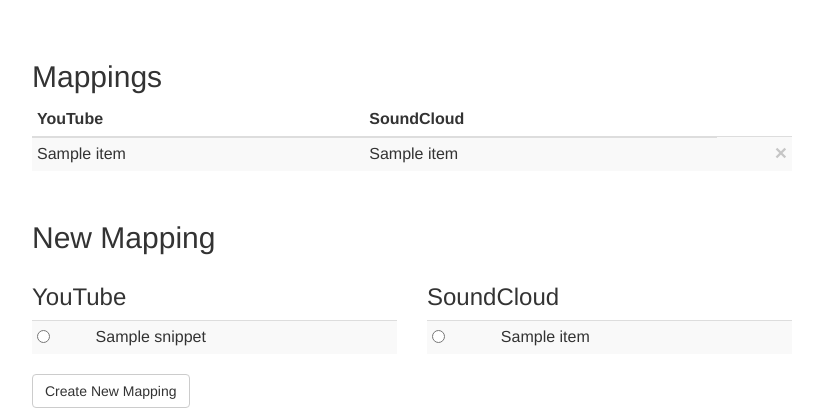
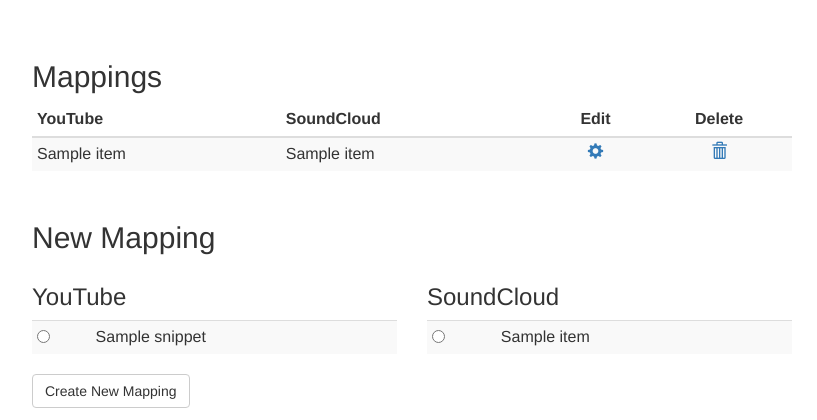
Before and after one commit to AdamPrimer/YouTube2SoundCloud, a Flask app: template templates/admin_playlist.html in a window 1280 px wide. Shown: the top 420 px of the page, without its empty margins (228-1045 px from the left). Run offline with Flask 2, Linux system fonts and the light colour scheme; the template is opened without the code that fills it: most values are stand-ins (such as "Sample title", 1, 10 or a date in 2020); some libraries are stand-ins or nearby versions.

Commit message:
Updated admin playlist page to have nice edit/delete icons for mappings

```diff
--- a/templates/admin_playlist.html
+++ b/templates/admin_playlist.html
@@ -18,6 +18,8 @@
         <tr>
             <th>YouTube</th>
             <th>SoundCloud</th>
+            <th class='text-center'>Edit</th>
+            <th class='text-center'>Delete</th>
         </tr>
         </thead>
         <tbody>
@@ -25,10 +27,10 @@
         <tr>
             <td>{{ item.yt_title }}</td>
             <td>{{ item.sc_title }}</td>
-            <td><a href='playlist/{{ item.id }}/delete'>
-                <button type="button" class="close" aria-label="Close">
-                    <span aria-hidden="true">&times;</span>
-                </button></a></td>
+            <td class='text-center'><a href='playlist/{{ item.id }}/blacklist'>
+                <span class="glyphicon glyphicon-cog" aria-hidden="true"></span></a></td>
+            <td class='text-center'><a href='playlist/{{ item.id }}/delete'>
+                <span class="glyphicon glyphicon-trash" aria-hidden="true"></span></a></td>
         </tr>
         {% endfor %}
         </tbody>
```
